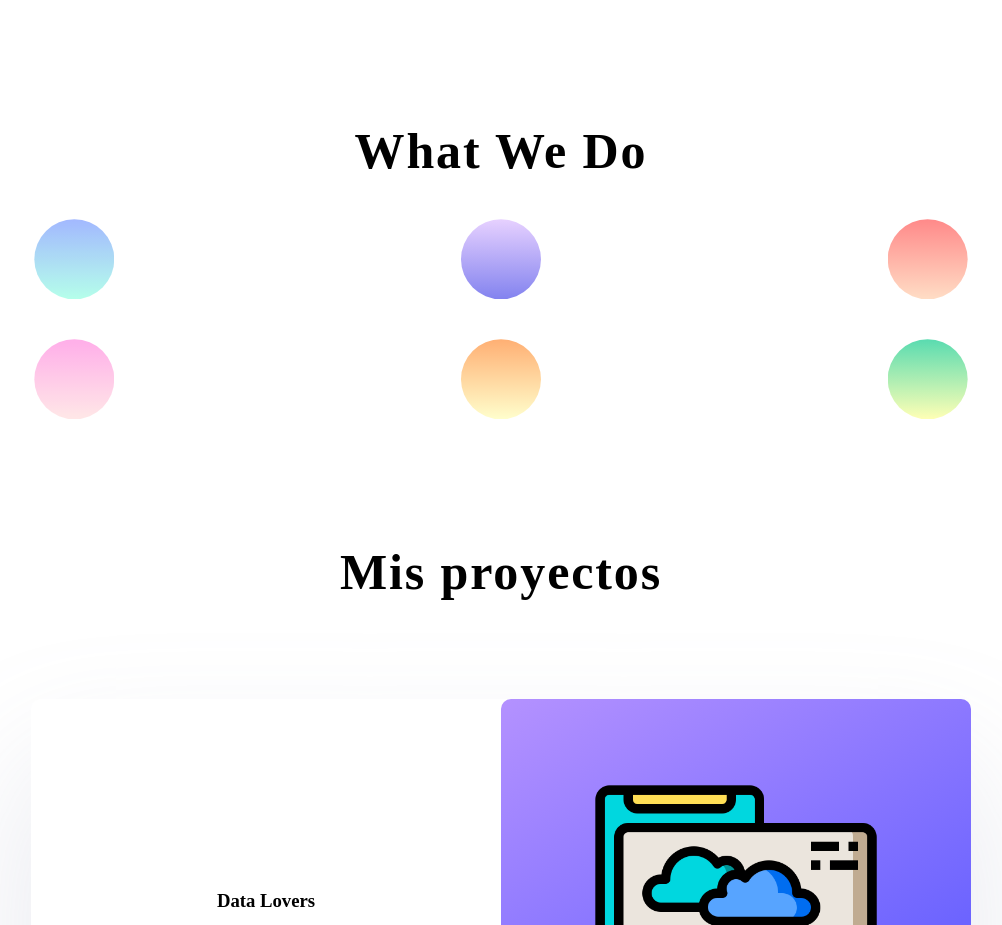
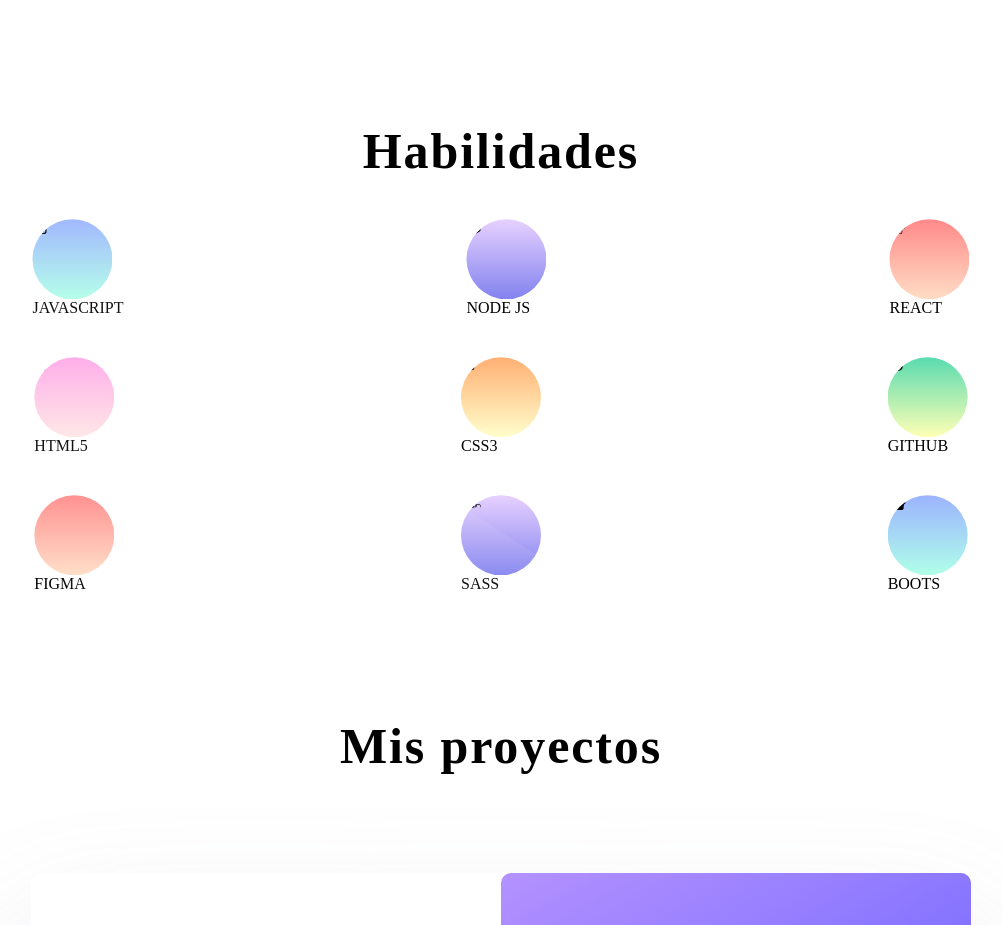
Before and after one commit to jael-VRR/newPortafolio, a React (Create React App) app: page / in a window 1280 px wide. Shown: the part 800-1725 px from the top of the page, without its empty margins (139-1141 px from the left). Built offline with nearby package versions, Linux system fonts and the light colour scheme.

Commit message:
position icons

```diff
--- a/src/components/SectionTools.jsx
+++ b/src/components/SectionTools.jsx
@@ -8,17 +8,92 @@
       <Row>
         <Col className="home-services">
           <div className="container-text">
-            <h2>What We Do</h2>
+            <h2>Habilidades</h2>
+
           </div>
           <Row className="wrapper-circle">
-            <div className="circle1">a</div>
-            <div className="circle2">b</div>
-            <div className="circle3">c</div>
+            <div>
+              <div className="circle1">
+                <div className="social1-icon">
+                  <i class="fab fa-js-square"></i>
+                </div>
+              </div>
+              <div className="text-tools">JAVASCRIPT</div>
+            </div>
+
+            <div>
+              <div className="circle2">
+                <div className="social1-icon">
+                  <i class="fab fa-node-js"></i>
+                </div>
+              </div>
+              <div className="text-tools">NODE JS</div>
+            </div>
+            <div>
+              <div className="circle3">
+                <div className="social1-icon">
+                  <i class="fab fa-react"></i>
+                </div>
+              </div>
+              <div className="text-tools">REACT</div>
+            </div>
           </Row>
+
           <Row className="wrapper-circle">
-            <div className="circle4">d</div>
-            <div className="circle5">e</div>
-            <div className="circle6">f</div>
+            <div>
+              <div className="circle4">
+                <div className="social1-icon">
+                  <i class="fab fa-html5"></i>
+                </div>
+              </div>
+              <div className="text-tools">HTML5</div>
+            </div>
+
+            <div>
+              <div className="circle5">
+                <div className="social1-icon">
+                  <i class="fab fa-css3"></i>
+                </div>
+              </div>
+              <div className="text-tools">CSS3</div>
+            </div>
+            <div>
+              <div className="circle6">
+                <div className="social1-icon">
+                  <i class="fab fa-github-alt"></i>
+                </div>
+              </div>
+              <div className="text-tools">GITHUB</div>
+            </div>
+          </Row>
+
+          <Row className="wrapper-circle">
+            <div>
+              <div className="circle3">
+                <div className="social1-icon">
+                  <i class="fab fa-figma"></i>
+                </div>
+              </div>
+              <div className="text-tools">FIGMA</div>
+            </div>
+
+            <div>
+              <div className="circle2">
+                <div className="social1-icon">
+                  <i class="fab fa-sass"></i>
+                </div>
+              </div>
+              <div className="text-tools">SASS</div>
+            </div>
+
+            <div>
+              <div className="circle1">
+                <div className="social1-icon">
+                  <i class="fab fa-bootstrap"></i>
+                </div>
+              </div>
+              <div className="text-tools">BOOTS</div>
+            </div>
           </Row>
         </Col>
       </Row>
```
